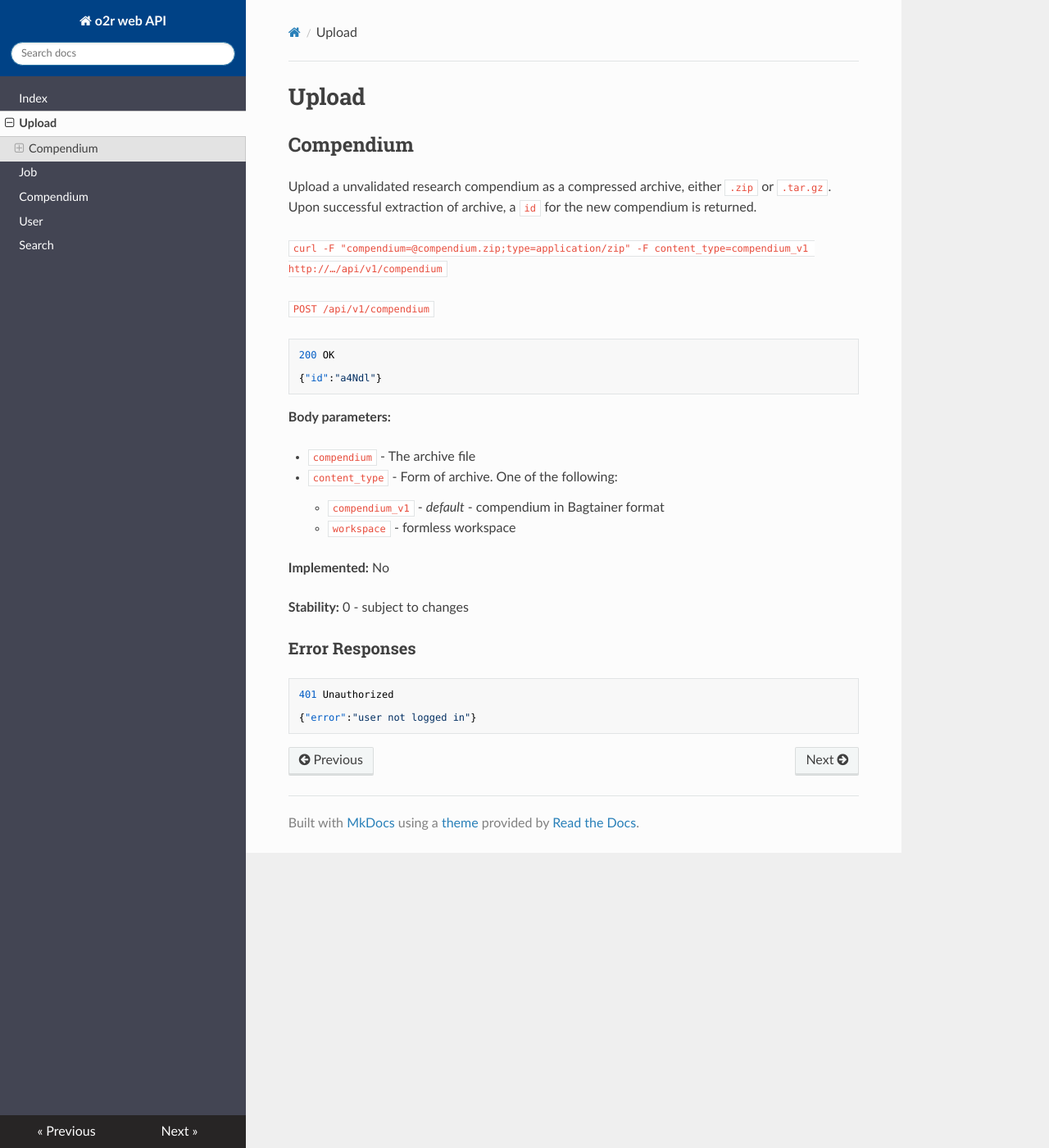
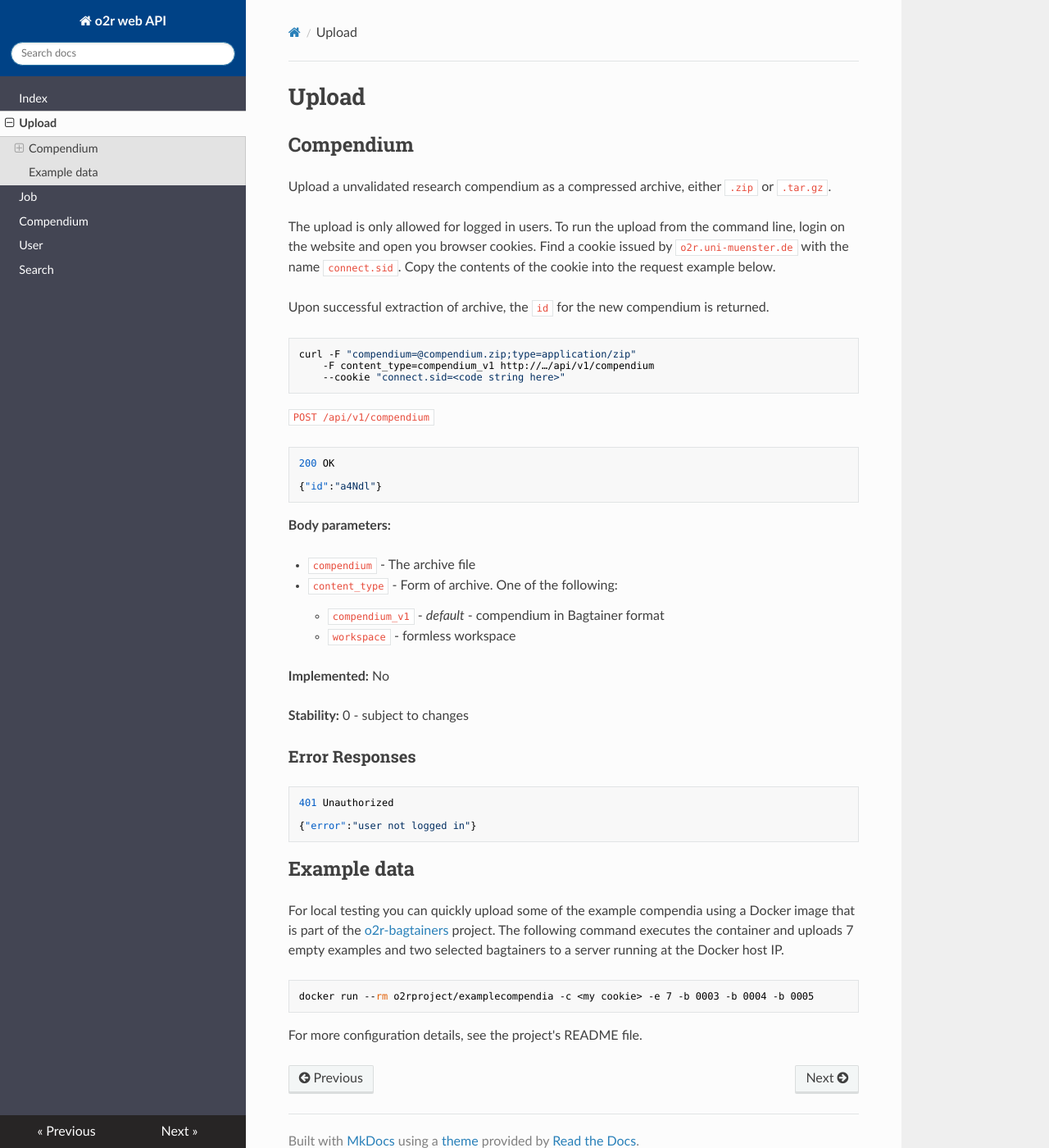
Before and after one commit to o2r-project/api, an MkDocs documentation site: the page built from docs/upload.md, in a window 1280 px wide and 1400 px high. Shown: the whole window at 82% size. Built offline with MkDocs 1.6.1, drawn with Linux system fonts in a browser that asks for light colours; nearby versions of some CDN libraries; old or Windows-style settings are respelled for this version of MkDocs.

Commit message:
update docs to use session cookie; closes #21

````diff
--- a/docs/upload.md
+++ b/docs/upload.md
@@ -2,9 +2,17 @@
 
 ## Compendium
 
-Upload a unvalidated research compendium as a compressed archive, either `.zip` or `.tar.gz`. Upon successful extraction of archive, a `id` for the new compendium is returned.
+Upload a unvalidated research compendium as a compressed archive, either `.zip` or `.tar.gz`.
 
-`curl -F "compendium=@compendium.zip;type=application/zip" -F content_type=compendium_v1 http://…/api/v1/compendium `
+The upload is only allowed for logged in users. To run the upload from the command line, login on the website and open you browser cookies. Find a cookie issued by `o2r.uni-muenster.de` with the name `connect.sid`. Copy the contents of the cookie into the request example below.
+
+Upon successful extraction of archive, the `id` for the new compendium is returned.
+
+```bash
+curl -F "compendium=@compendium.zip;type=application/zip"
+    -F content_type=compendium_v1 http://…/api/v1/compendium
+    --cookie "connect.sid=<code string here>"
+```
 
 `POST /api/v1/compendium`
 
@@ -32,3 +40,14 @@ __Stability:__ 0 - subject to changes
 
 {"error":"user not logged in"}
 ```
+
+## Example data
+
+For local testing you can quickly upload some of the example compendia using a Docker image that is part of the [o2r-bagtainers](https://github.com/o2r-project/o2r-bagtainers) project.
+The following command executes the container and uploads 7 empty examples and two selected bagtainers to a server running at the Docker host IP.
+
+```bash
+docker run --rm o2rproject/examplecompendia -c <my cookie> -e 7 -b 0003 -b 0004 -b 0005
+```
+
+For more configuration details, see the project's README file.
````
Also changed, not shown: docs/index.md (+3 -2 lines).
